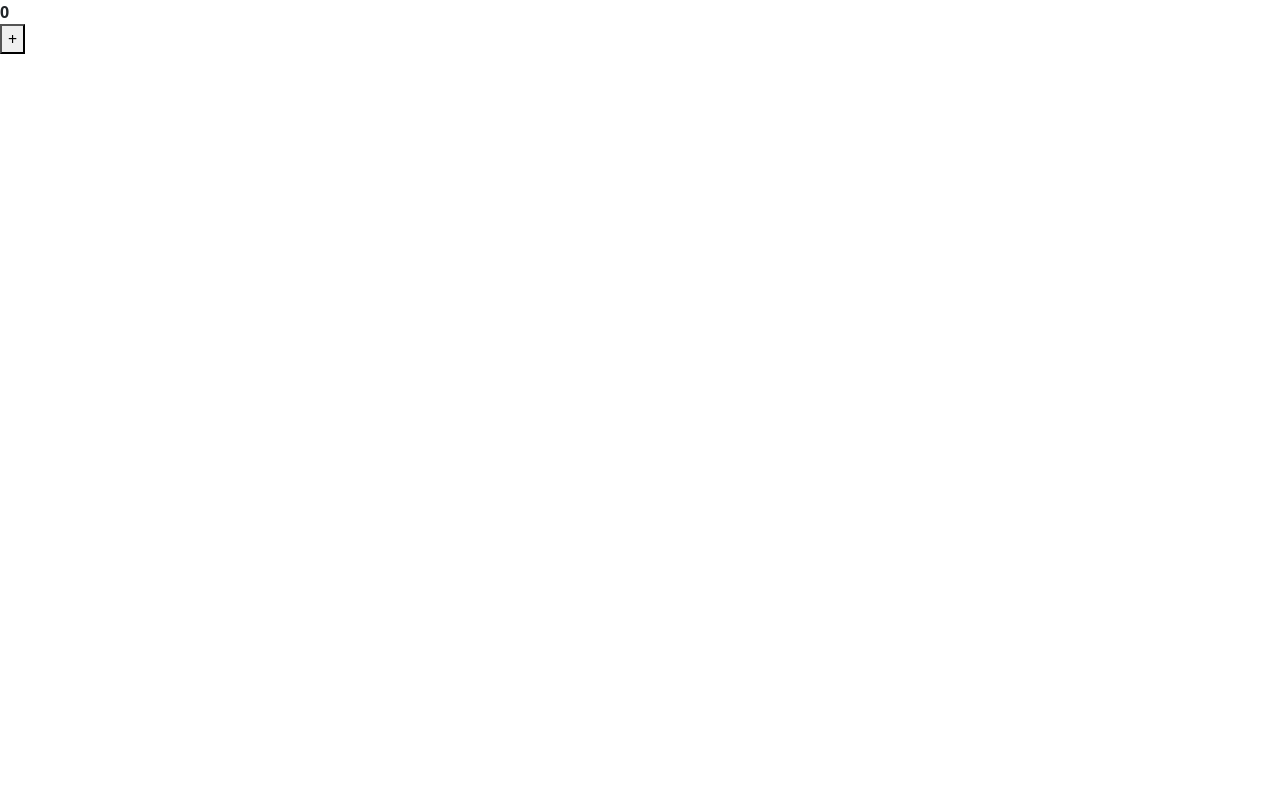
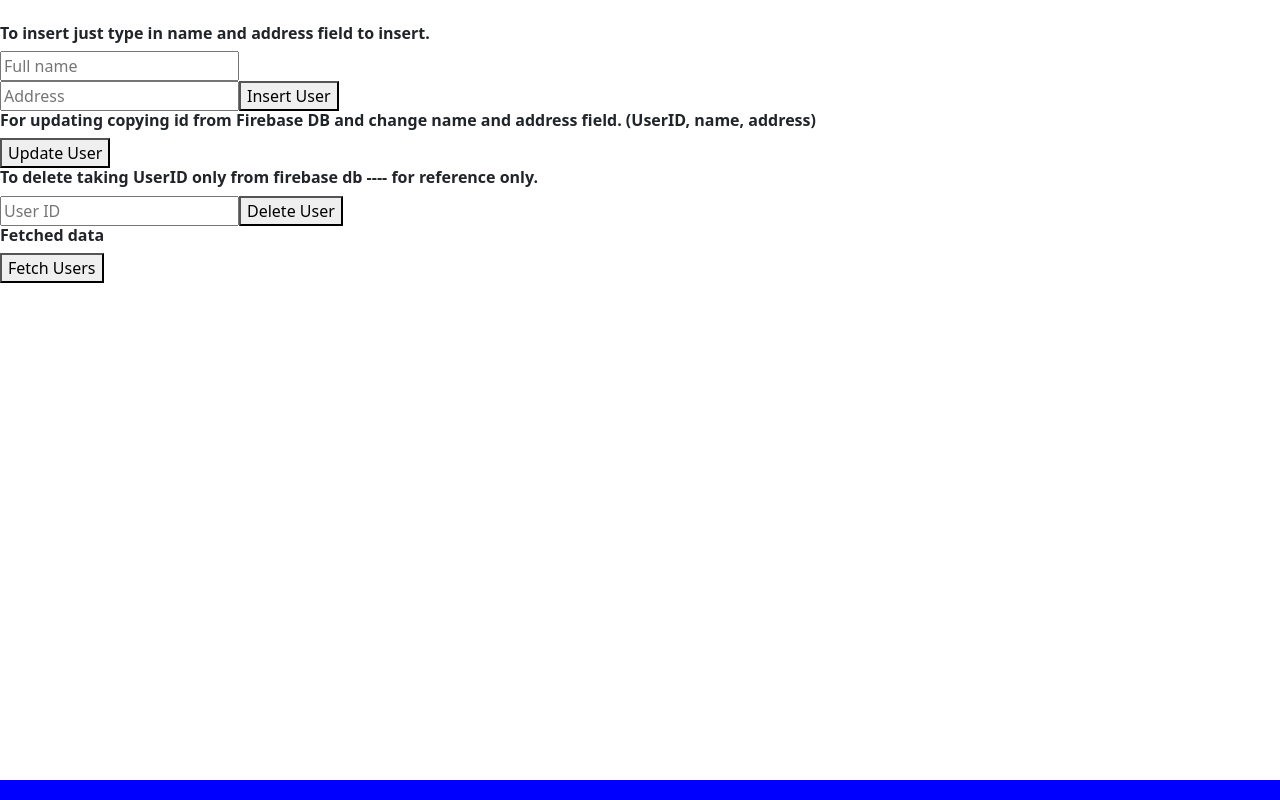
Before and after one commit to Dips2020/React, a React (Vite) app in the folder Learning/React_jsx/react-app/: page / in a window 1280 px wide. Built offline with nearby package versions, Linux system fonts and the light colour scheme.

Commit message:
CRUD operation Firebase

```diff
--- a/Learning/React_jsx/react-app/src/App.jsx
+++ b/Learning/React_jsx/react-app/src/App.jsx
@@ -16,8 +16,9 @@
 // import UseReducer from "./components/Hooks/useContext_useReducer/UseReducer";
 // import TodoList_useReducer from "./components/Hooks/useContext_useReducer/UseReducer/TodoList_useReducer/TodoList_useReducer";
 // import UseRef from "./components/Hooks/useRef/UseRef";
+// import CounterRender from "./components/Hooks/useRef/CounterRender/CounterRender";
 
-import CounterRender from "./components/Hooks/useRef/CounterRender/CounterRender";
+import CrudOperationFirebase from "./components/CRUD_Operation_Firebase/CrudOperationFirebase";
 
 function App() {
   return (
@@ -62,12 +63,13 @@ function App() {
       {/* <UseReducer /> */}
       {/* <TodoList_useReducer /> */}
       {/* <UseRef /> */}
-      <CounterRender />
+      {/* <CounterRender /> */}
       {/* -------------------------------------------------------------- */}
       {/* ------------------------ ⬇️ Routing ⬇️ ------------------------ */}
       {/* <ReactRouter /> */}
       {/* -------------------------------------------------------------- */}
-      {/* ------------------------ ⬇️  ⬇️ ------------------------ */}
+      {/* ------------------------ ⬇️ CRUD Operation Firebase ⬇️ ------------------------ */}
+      <CrudOperationFirebase />
 
       {/* -------------------------------------------------------------- */}
       {/* ------------------------ ⬇️  ⬇️ ------------------------ */}
```
